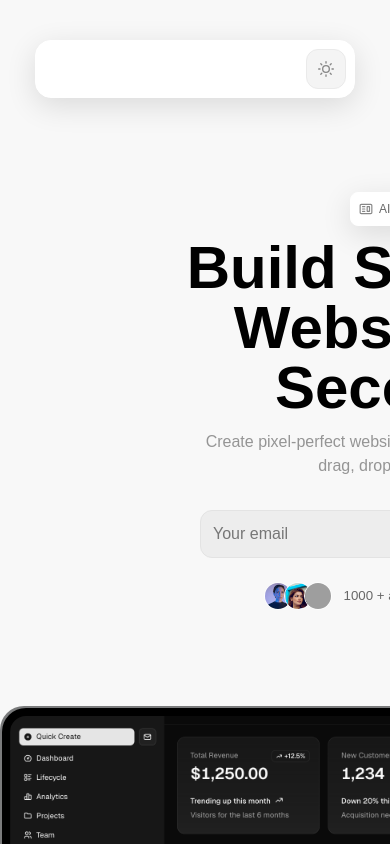
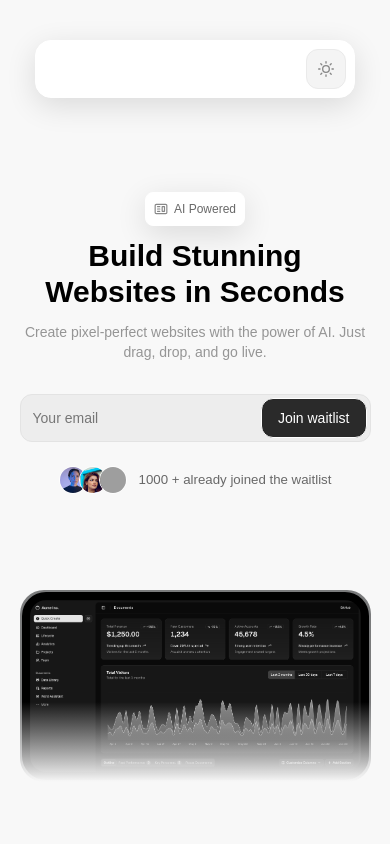
Before and after one commit to vyshnav-p/slate-wait-template, a Next.js app: page / in a window 390 px wide. Shown: the top 844 px of the page. Built offline with nearby package versions, Linux system fonts and the light colour scheme; grey boxes are pictures that could not be loaded; a web font is replaced by a local one.

Commit message:
Add proper responsive design for smaller screens

```diff
--- a/src/app/components/Hero.tsx
+++ b/src/app/components/Hero.tsx
@@ -5,21 +5,21 @@ import { CgWebsite } from 'react-icons/cg'
 
 export default function Hero() {
   return (
-     <section id="hero" className="w-[50rem] mx-auto flex flex-col items-center text-center pt-48">
+     <section id="hero" className="max-w-[90vw] md:w-[45rem] lg:w-[50rem]  mx-auto flex flex-col items-center text-center pt-48">
         <motion.div initial={{ y: 10, opacity: 0 }} animate={{ y: 0, opacity: 1 }} transition={{ duration: 0.3 }} className="flex items-center justify-center gap-1.5 rounded-lg bg-surface border border-surface-border light:border-none shadow-[0_8px_30px_rgb(0,0,0,0.12)] dark:shadow-none p-2">
           <CgWebsite className="text-sm text-icon-foreground" />
           <p className="text-xs text-foreground-muted">AI Powered</p>
         </motion.div>
-        <motion.h1 initial={{ y: 10, opacity: 0 }} animate={{ y: 0, opacity: 1 }} transition={{ duration: 0.3, delay: 0.1 }} className="text-6xl font-semibold mt-3 max-w-[36rem]">Build Stunning Websites in Seconds</motion.h1>
-        <motion.p initial={{ y: 10, opacity: 0 }} animate={{ y: 0, opacity: 1 }} transition={{ duration: 0.3, delay: 0.3 }} className="max-w-[25rem] mt-3 text-[#959595]">Create pixel-perfect websites with the power of AI. Just drag, drop, and go live.</motion.p>
-        <motion.div initial={{ y: 10, opacity: 0 }} animate={{ y: 0, opacity: 1 }} transition={{ duration: 0.3, delay: 0.5 }} className="relative w-[25rem] h-[3rem] mt-8 ">
+        <motion.h1 initial={{ y: 10, opacity: 0 }} animate={{ y: 0, opacity: 1 }} transition={{ duration: 0.3, delay: 0.1 }} className="text-3xl md:text-6xl font-semibold mt-3 max-w-[36rem]">Build Stunning Websites in Seconds</motion.h1>
+        <motion.p initial={{ y: 10, opacity: 0 }} animate={{ y: 0, opacity: 1 }} transition={{ duration: 0.3, delay: 0.3 }} className="text-sm md:text-base max-w-[25rem] mt-3 text-[#959595]">Create pixel-perfect websites with the power of AI. Just drag, drop, and go live.</motion.p>
+        <motion.div initial={{ y: 10, opacity: 0 }} animate={{ y: 0, opacity: 1 }} transition={{ duration: 0.3, delay: 0.5 }} className="relative w-full md:w-[25rem] h-[3rem] mt-8 ">
           <input
             type="text"
             placeholder="Your email"
-            className="w-full h-full px-3 pr-[7rem] bg-surface-muted focus:bg-surface transition-colors duration-150 outline-none focus:outline-none border border-surface-muted-border focus:border-surface-border rounded-xl"
+            className="w-full h-full text-sm px-3 pr-[7rem] bg-surface-muted focus:bg-surface transition-colors duration-150 outline-none focus:outline-none border border-surface-muted-border focus:border-surface-border rounded-xl"
           />
           <button
-            className="absolute text-foreground-inverse  top-1 bottom-1 right-1 px-4 bg-button-surface text-sm font-medium rounded-xl border border-surface-border"
+            className="absolute text-foreground-inverse top-1 bottom-1 right-1 px-4 bg-button-surface text-sm font-medium rounded-xl border border-surface-border"
           >
             Join waitlist
           </button>
@@ -47,21 +47,20 @@ export default function Hero() {
         {/* device */}
 
         <div className="relative z-0 w-full">
-          <motion.div initial={{ y: 200 }} animate={{ y: 0 }} transition={{ duration: 0.5,delay: 0.8 }} className="flex items-center justify-center w-full h-[32rem] bg-[#7a7b7c] rounded-3xl mt-24 p-0.5 z-0">
+          <motion.div initial={{ y: 200 }} animate={{ y: 0 }} transition={{ duration: 0.5,delay: 0.8 }} className="flex items-center justify-center w-full h-[12rem] md:h-[32rem] bg-[#7a7b7c] rounded-3xl mt-24 p-0.5 z-0">
             <div className="flex items-center justify-center w-full h-full rounded-3xl p-2 bg-black">
               <div className="relative flex items-center justify-center w-full h-full rounded-2xl overflow-hidden">
                 <Image
                   src="/dashboard.png"
                   alt="Dashboard"
                   fill
-                  className="object-cover"
+                  className="object-cover object-top-left"
                 />
               </div>
-
             </div>
           </motion.div>
           {/*  */}
-          <div className="absolute bottom-0 left-0 w-full h-36 bg-gradient-to-t from-background to-transparent" />
+          <div className="absolute bottom-0 left-0 w-full h-20 md:h-36 bg-gradient-to-t from-background to-transparent" />
         </div>
 
 
```
